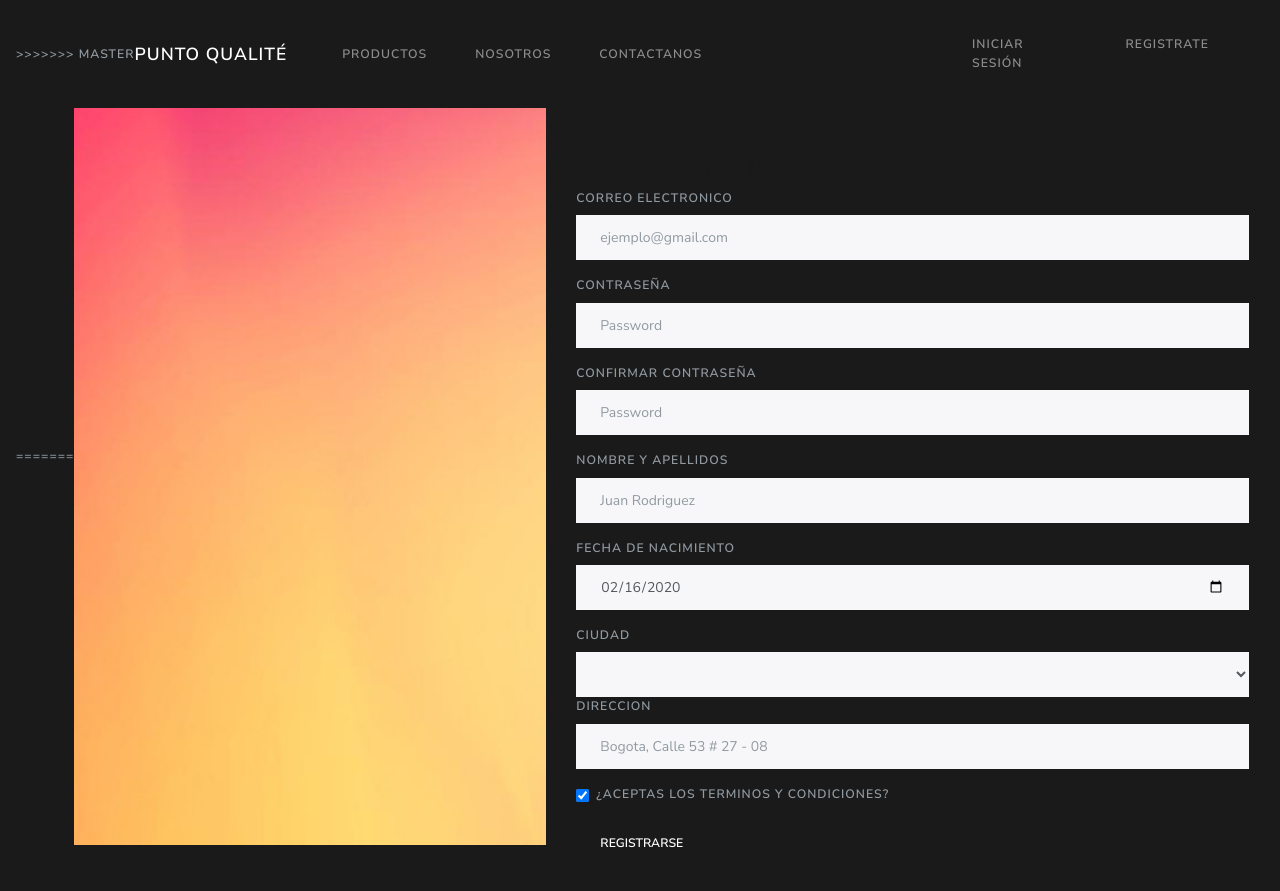
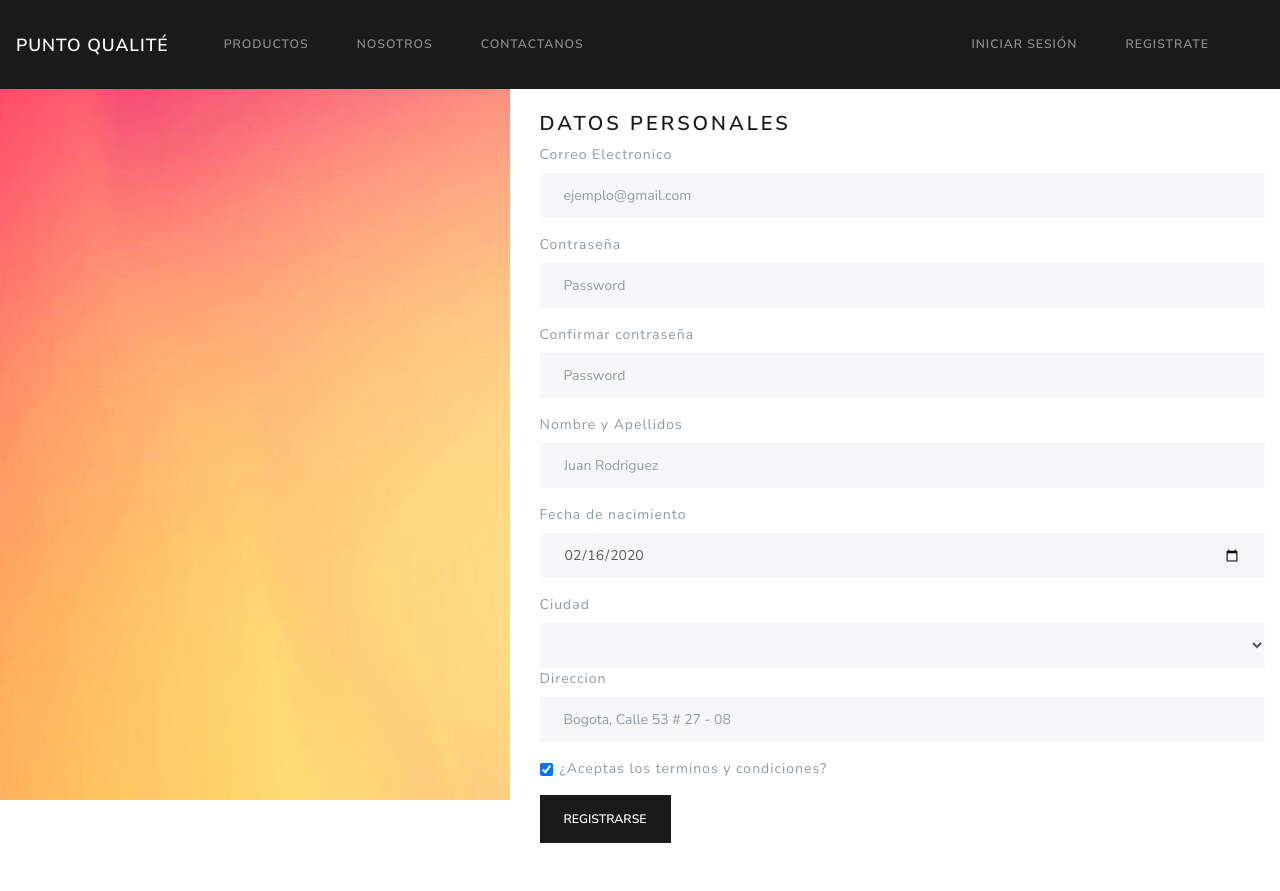
Before and after one commit to LotusZaheer/20192B105, a PHP site: page /PFW/registro.php in a window 1280 px wide. After the commit the page ends 843 px from the top, so only its background shows below. Run offline with PHP 8.4, Linux system fonts and the light colour scheme; some libraries are stand-ins or nearby versions.

Commit message:
NC a registro

```diff
--- a/registro.php
+++ b/registro.php
@@ -49,13 +49,12 @@ if($_POST){
 
 
 <body onload="<?php if($emailused==true) { echo("emailAE()"); } ?> ">
-<<<<<<< HEAD
-    <nav class="navbar navbar-expand-lg navbar-dark bg-primary">
-=======
+
+
     <!--NAVBAR-->
 
     <nav style="z-index:40!important;" class=" navbar navbar-expand-lg navbar-dark bg-primary fixed-top">
->>>>>>> master
+
         <a class="navbar-brand" href="index.php">Punto Qualité</a>
         <button class="navbar-toggler" type="button" data-toggle="collapse" data-target="#navbarColor01" aria-controls="navbarColor01" aria-expanded="false" aria-label="Toggle navigation">
             <span class="navbar-toggler-icon"></span>
```
